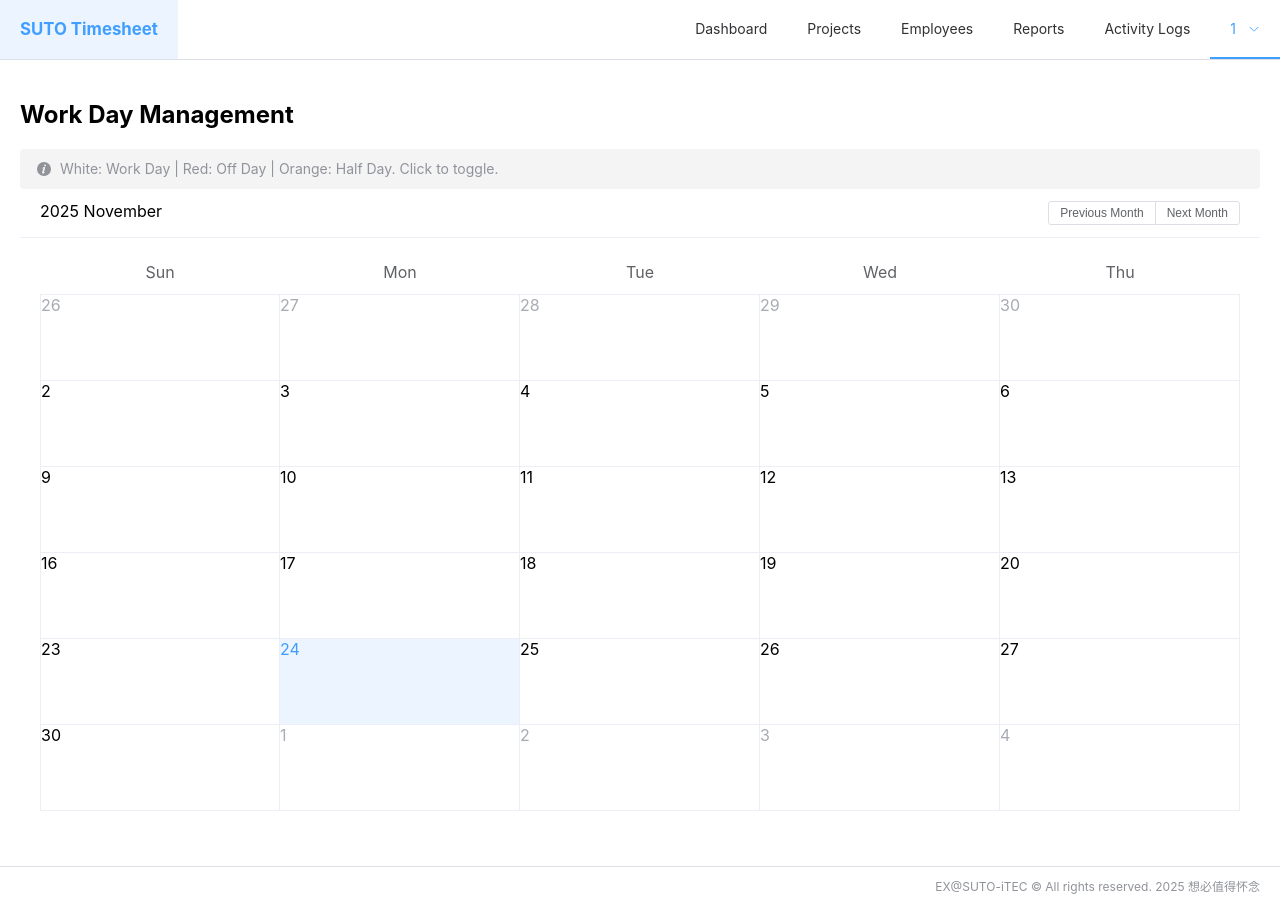
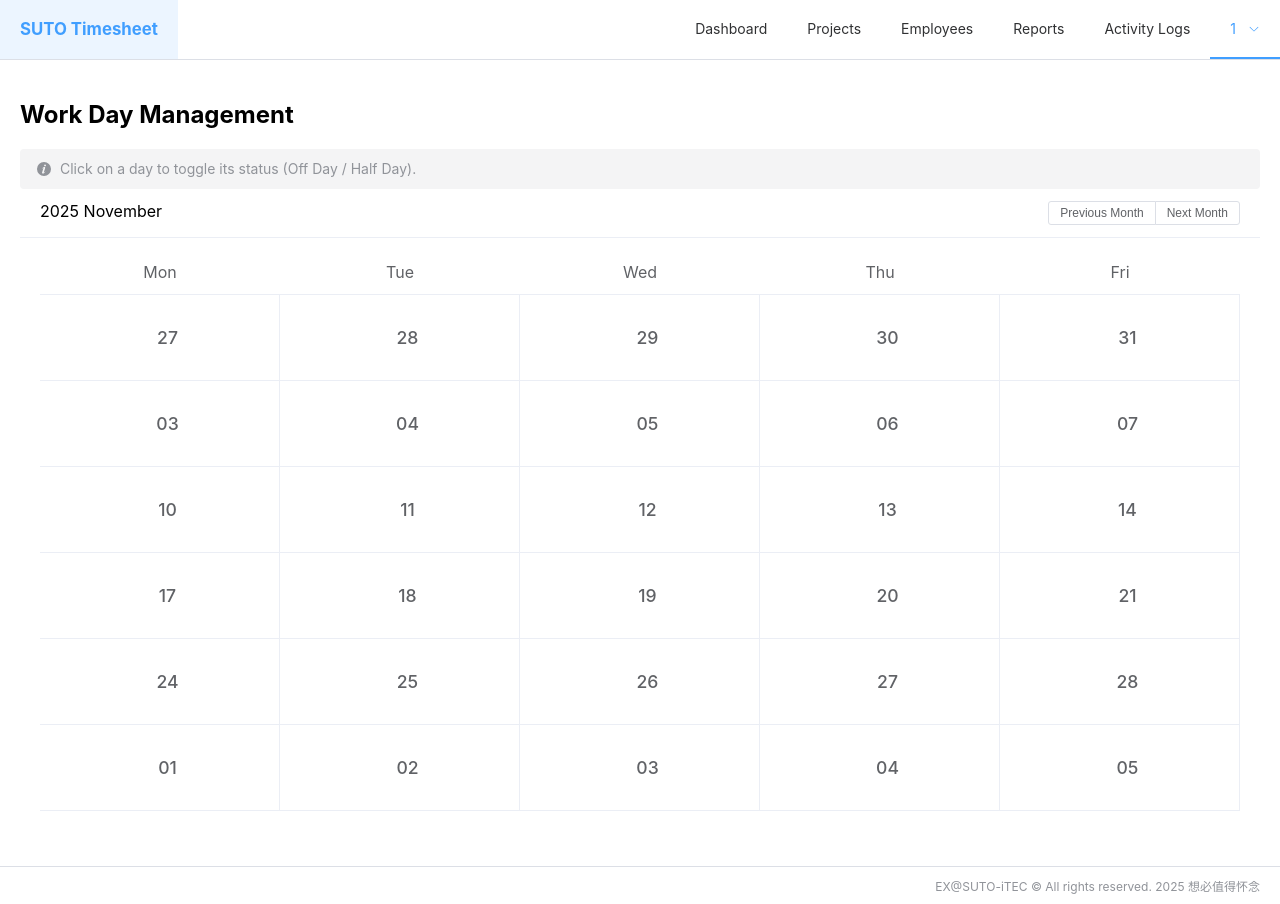
Before and after one commit to afeifly/timesheet-lite, a Vue app in the folder frontend/: page /workdays in a window 1280 px wide. Built offline with nearby package versions, Linux system fonts and the light colour scheme; no server answers; sample sign-in values are in the browser's storage.

Commit message:
work day status manager

```diff
--- a/frontend/src/views/TeamTimesheets.vue
+++ b/frontend/src/views/TeamTimesheets.vue
@@ -30,8 +30,11 @@
             <div class="days-header">
               <div v-for="(day, index) in weekDays" :key="index" class="day-header-item">
                 <div>{{ day.label }}</div>
-                <div :class="['header-total', { 'warning': getDailyTotal(index) > 8 }]">
-                  {{ getDailyTotal(index) }}h
+                <div v-if="getExpectedHours(index) < 8" style="font-size: 0.8em; color: #E6A23C; font-weight: bold;">
+                  {{ getExpectedHours(index) === 0 ? '(OFF)' : '(HALF)' }}
+                </div>
+                <div :class="['header-total', { 'warning': getDailyTotal(index) > getExpectedHours(index) }]">
+                  {{ getDailyTotal(index) }}h / {{ getExpectedHours(index) }}h
                 </div>
                 <el-tag v-if="isDayVerified(index)" type="success" size="small" class="verify-badge">Approved</el-tag>
                 <el-tag v-else type="info" size="small" class="verify-badge">Unapproved</el-tag>
@@ -93,6 +96,7 @@ const currentDate = ref(dayjs())
 const projects = ref([])
 const timesheets = ref([])
 const projectRows = ref([])
+const workDays = ref({})
 const saving = ref(false)
 
 const weekDays = computed(() => {
@@ -120,9 +124,12 @@ const isCurrentWeek = computed(() => {
 })
 
 const canApprove = computed(() => {
-  // Check if every day (Mon-Fri) has exactly 8 hours
-  // weekDays contains 5 days (Mon-Fri)
-  return weekDays.value.every((_, index) => getDailyTotal(index) === 8)
+  // Check if every day (Mon-Fri) has MET its expected hours
+  return weekDays.value.every((_, index) => {
+      const total = getDailyTotal(index)
+      const expected = getExpectedHours(index)
+      return total === expected
+  })
 })
 
 const fetchEmployees = async () => {
@@ -159,7 +166,7 @@ const fetchData = async () => {
   if (!selectedEmployeeId.value) return
 
   try {
-    const [allProjectsRes, assignedProjectsRes, tRes] = await Promise.all([
+    const [allProjectsRes, assignedProjectsRes, tRes, workDaysRes] = await Promise.all([
       api.get('/projects/'), // Get all projects (to find defaults)
       api.get(`/users/${selectedEmployeeId.value}/projects`), // Get assigned projects
       api.get('/timesheets/', {
@@ -168,8 +175,21 @@ const fetchData = async () => {
           end_date: weekDays.value[4].date,
           user_id: selectedEmployeeId.value
         }
+      }),
+      api.get('/workdays/', {
+        params: {
+          start_date: weekDays.value[0].date,
+          end_date: weekDays.value[4].date
+        }
       })
     ])
+
+    // Process WorkDays
+    const wdMap = {}
+    workDaysRes.data.forEach(item => {
+      wdMap[item.date] = item.day_type
+    })
+    workDays.value = wdMap
 
     const allProjects = allProjectsRes.data
     const assignedProjects = assignedProjectsRes.data
@@ -198,6 +218,7 @@ const fetchData = async () => {
       }
     })
   } catch (error) {
+    console.error(error)
     ElMessage.error('Failed to load timesheet data')
   }
 }
@@ -216,6 +237,14 @@ const getDailyTotal = (dayIndex) => {
   return projectRows.value.reduce((sum, row) => sum + (row.hours[dayIndex] || 0), 0)
 }
 
+const getExpectedHours = (dayIndex) => {
+  const dateStr = weekDays.value[dayIndex].date
+  const type = workDays.value[dateStr] || 'work'
+  if (type === 'off') return 0
+  if (type === 'half_off') return 4
+  return 8
+}
+
 const isDayVerified = (dayIndex) => {
   const date = weekDays.value[dayIndex].date
   // Check if any entry for this date is verified (all should be same)
@@ -226,8 +255,9 @@ const isDayVerified = (dayIndex) => {
 const getMaxHours = (dayIndex, currentHours) => {
   const dailyTotal = getDailyTotal(dayIndex)
   const otherProjectsTotal = dailyTotal - currentHours
-  const remainingHours = 8 - otherProjectsTotal
-  return Math.max(0, Math.min(remainingHours, 8))
+  const max = getExpectedHours(dayIndex)
+  const remainingHours = max - otherProjectsTotal
+  return Math.max(0, Math.min(remainingHours, max))
 }
 
 const getSliderWidth = (dayIndex, currentHours) => {
@@ -245,11 +275,11 @@ const saveTimesheet = async () => {
   try {
     const promises = []
 
-    // Calculate daily totals first to determine verification status
     const dailyTotals = weekDays.value.map((day, index) => {
         return {
             date: day.date,
-            total: getDailyTotal(index)
+            total: getDailyTotal(index),
+            expected: getExpectedHours(index)
         }
     })
 
@@ -257,7 +287,10 @@ const saveTimesheet = async () => {
       row.hours.forEach((h, index) => {
         const date = weekDays.value[index].date
         const dayTotal = dailyTotals[index].total
-        const shouldVerify = dayTotal === 8
+        const expected = dailyTotals[index].expected
+
+        // precise verification: total matches expected (e.g. 0/0, 4/4, 8/8)
+        const shouldVerify = dayTotal === expected
 
         // Always save if > 0 or if existing entry > 0 (to clear it)
         if (h >= 0) {
--- a/frontend/src/views/WorkDayManagement.vue
+++ b/frontend/src/views/WorkDayManagement.vue
@@ -3,7 +3,7 @@
     <h2>Work Day Management</h2>
     <div class="header-actions">
       <el-alert
-        title="White: Work Day | Red: Off Day | Orange: Half Day. Click to toggle."
+        title="Click on a day to toggle its status (Off Day / Half Day)."
         type="info"
         show-icon
         :closable="false"
@@ -18,15 +18,17 @@
           <el-button size="small" @click="changeMonth(1)">Next Month</el-button>
         </el-button-group>
       </template>
-      <template #dateCell="{ data }">
+      <template #date-cell="{ data }">
         <div
           class="custom-date-cell"
           :class="getDayClass(data.day)"
           @click.stop="toggleDayStatus(data.day)"
         >
-           <div class="date-header">
-             <div class="date-number">{{ data.day.split('-').slice(2).join('') }}</div>
-             <div class="status-badge" v-if="getStatusLabel(data.day)">{{ getStatusLabel(data.day) }}</div>
+           <div class="cell-content">
+             <div class="date-header">
+               <div class="date-number">{{ data.day.split('-').slice(2).join('') }}</div>
+               <div class="status-badge" v-if="getStatusLabel(data.day)">{{ getStatusLabel(data.day) }}</div>
+             </div>
            </div>
         </div>
       </template>
@@ -97,21 +99,28 @@ const getStatusLabel = (dateStr) => {
 const toggleDayStatus = async (dateStr) => {
   const currentType = workDays.value[dateStr] || 'work'
   let nextType = 'work'
-  if (currentType === 'work') nextType = 'off'
-  else if (currentType === 'off') nextType = 'half_off'
-  else if (currentType === 'half_off') nextType = 'work'
+  if (currentType === 'work') {
+    nextType = 'off'
+  } else if (currentType === 'off') {
+    nextType = 'half_off'
+  } else if (currentType === 'half_off') {
+    nextType = 'work'
+  }
 
   try {
     await api.post('/workdays/', {
       date: dateStr,
       day_type: nextType
     })
-    // Update local state immediately with new object reference for reactivity
-    workDays.value = { ...workDays.value, [dateStr]: nextType }
+    workDays.value = {
+      ...workDays.value,
+      [dateStr]: nextType
+    }
     ElMessage.success(`Set ${dateStr} to ${nextType.toUpperCase()}`)
   } catch (error) {
-     const msg = error.response?.data?.detail || 'Failed to update status'
-     ElMessage.error(msg)
+    console.error('Failed to update workday:', error)
+    const msg = error.response?.data?.detail || 'Failed to update workday status'
+    ElMessage.error(msg)
   }
 }
 
@@ -135,63 +144,95 @@ onMounted(() => {
 }
 .custom-date-cell {
   height: 100%;
+  width: 100%;
+  display: flex;
+  flex-direction: column;
+  justify-content: center;
+  align-items: center;
+  cursor: pointer;
+  transition: all 0.3s cubic-bezier(0.4, 0, 0.2, 1);
   padding: 8px;
-  cursor: pointer;
-  position: relative;
-  transition: background-color 0.2s;
+}
+.cell-content {
+  width: 100%;
+  display: flex;
+  justify-content: center;
+  align-items: center;
+}
+
+.is-off {
+  background-color: #fef0f0 !important; /* Soft Red */
+}
+.is-half {
+  background-color: #fdf6ec !important; /* Soft Orange */
+}
+.is-work {
+  background-color: transparent;
 }
 .custom-date-cell:hover {
-  background-color: #f0f9eb; /* Light green hover for better feedback */
+  background-color: #f5f7fa !important;
 }
-
-/* Status Colors */
-.is-off {
-  background-color: #fef0f0 !important; /* Light Red */
-  color: #f56c6c;
+.is-off.custom-date-cell:hover {
+  background-color: #fee2e2 !important;
 }
-.custom-date-cell.is-off:hover {
-  background-color: #fab6b6 !important;
-}
-
-.is-half {
-  background-color: #faecd8 !important; /* Light Orange */
-  color: #e6a23c;
-}
-.custom-date-cell.is-half:hover {
-  background-color: #f5dab1 !important;
-}
-
-.is-work {
-  background-color: #ffffff;
-}
-.custom-date-cell.is-work:hover {
-  background-color: #f0f9eb;
+.is-half.custom-date-cell:hover {
+  background-color: #faecd8 !important;
 }
 
 .date-header {
   display: flex;
-  justify-content: space-between;
+  flex-direction: column;
   align-items: center;
+  gap: 8px;
+  width: 100%;
+}
+.date-number {
+  font-size: 1.1em;
+  font-weight: 500;
+  color: #606266;
 }
 .status-badge {
-  font-size: 0.8em;
-  font-weight: bold;
-  padding: 2px 4px;
-  border-radius: 4px;
-  border: 1px solid currentColor;
+  font-size: 0.75em;
+  font-weight: 600;
+  padding: 2px 10px;
+  border-radius: 12px;
+  text-transform: uppercase;
+  letter-spacing: 0.5px;
+}
+.is-off .status-badge {
+  background-color: #f56c6c;
+  color: white;
+}
+.is-half .status-badge {
+  background-color: #e6a23c;
+  color: white;
 }
 
-/* Hide Weekends (Columns 6 and 7 when Mon is 1st day) */
-:deep(.el-calendar-table thead th:nth-child(6)),
+/* Hide Weekends (Columns 1 and 7 when Mon is 1st day but rendering forces Sun start) */
+:deep(.el-calendar-table thead th:nth-child(1)),
 :deep(.el-calendar-table thead th:nth-child(7)),
-:deep(.el-calendar-table__row td:nth-child(6)),
+:deep(.el-calendar-table__row td:nth-child(1)),
 :deep(.el-calendar-table__row td:nth-child(7)) {
   display: none !important;
+}
+
+/* Override default selected style */
+:deep(.el-calendar-table td.is-selected) {
+  background-color: transparent !important;
+  color: inherit !important;
+}
+:deep(.el-calendar-table td.is-selected .el-calendar-day) {
+   background-color: transparent !important;
+}
+:deep(.el-calendar-table td.is-selected:hover) {
+  background-color: transparent !important;
 }
 
 /* Remove default padding to make entire cell clickable */
 :deep(.el-calendar-day) {
   padding: 0 !important;
   height: 85px; /* Adjust height as needed */
+  display: flex;
+  flex-direction: column;
 }
 </style>
```
Also changed, not shown: 1 other file (tests, documents, lock files or other folders).
